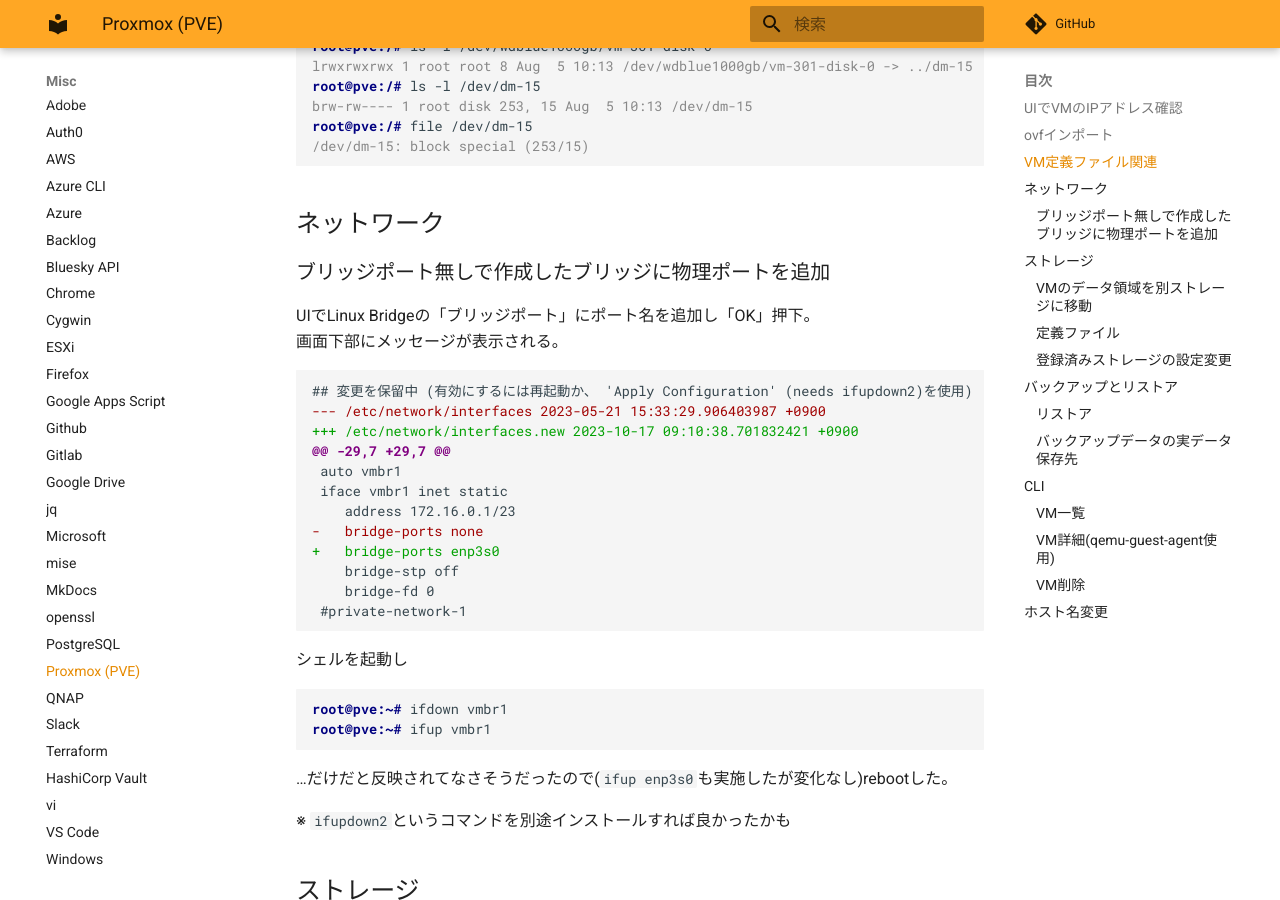
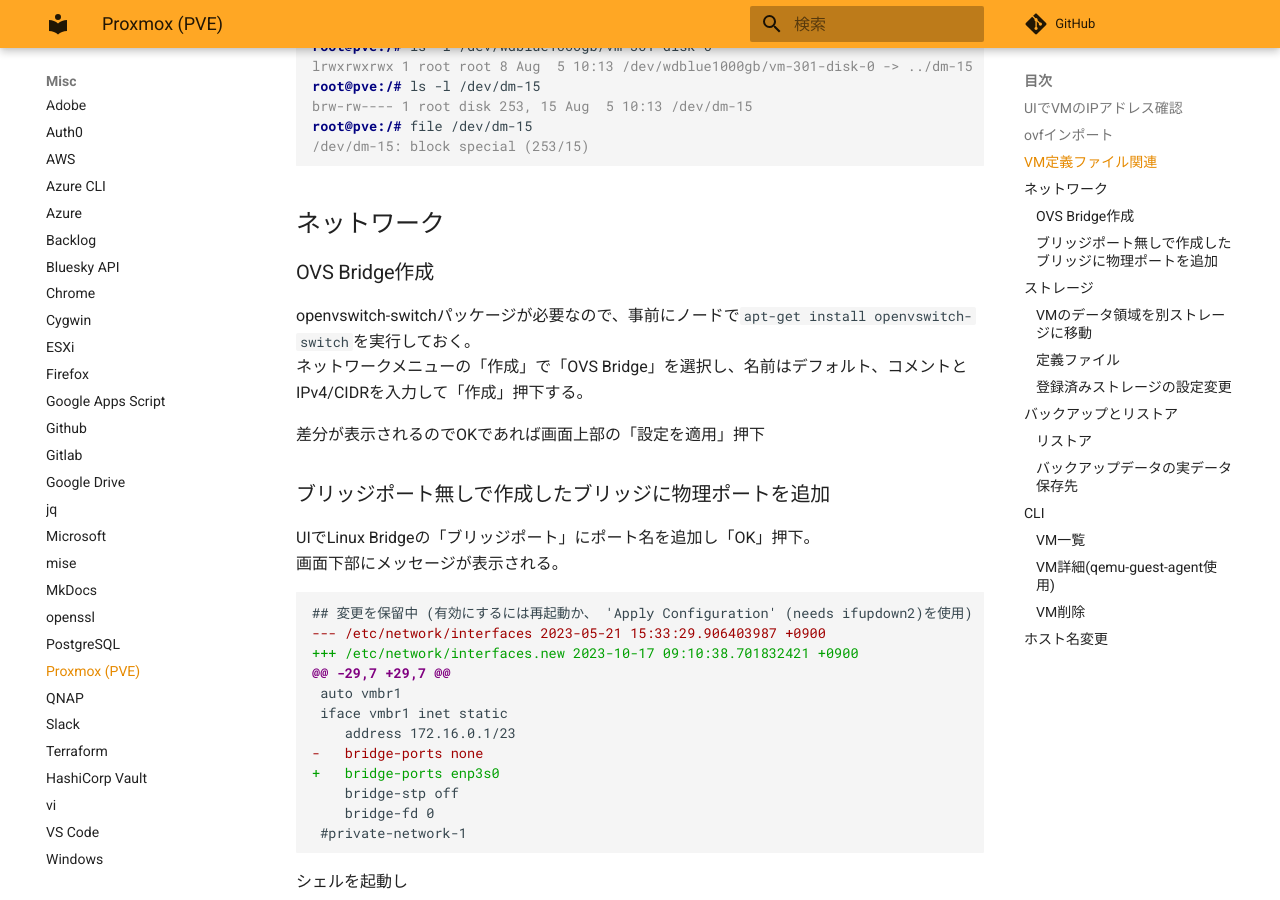
Before and after one commit to zaki-lknr/docs, an MkDocs documentation site: the page built from docs/Misc/proxmox.md, in a window 1280 px wide and 900 px high, scrolled down 1253 px. Built offline with MkDocs 1.6.1 and Material for MkDocs 9.7.7, drawn with Linux system fonts in a browser that asks for light colours; comment, search, counter and statistics services are not loaded.

Commit message:
add: misc/proxmox: OVSブリッジ作成

````diff
--- a/docs/Misc/proxmox.md
+++ b/docs/Misc/proxmox.md
@@ -62,6 +62,13 @@ root@pve:/# file /dev/dm-15
 ```
 
 ## ネットワーク
+
+### OVS Bridge作成
+
+openvswitch-switchパッケージが必要なので、事前にノードで`apt-get install openvswitch-switch`を実行しておく。
+ネットワークメニューの「作成」で「OVS Bridge」を選択し、名前はデフォルト、コメントとIPv4/CIDRを入力して「作成」押下する。
+
+差分が表示されるのでOKであれば画面上部の「設定を適用」押下
 
 ### ブリッジポート無しで作成したブリッジに物理ポートを追加
 
````
